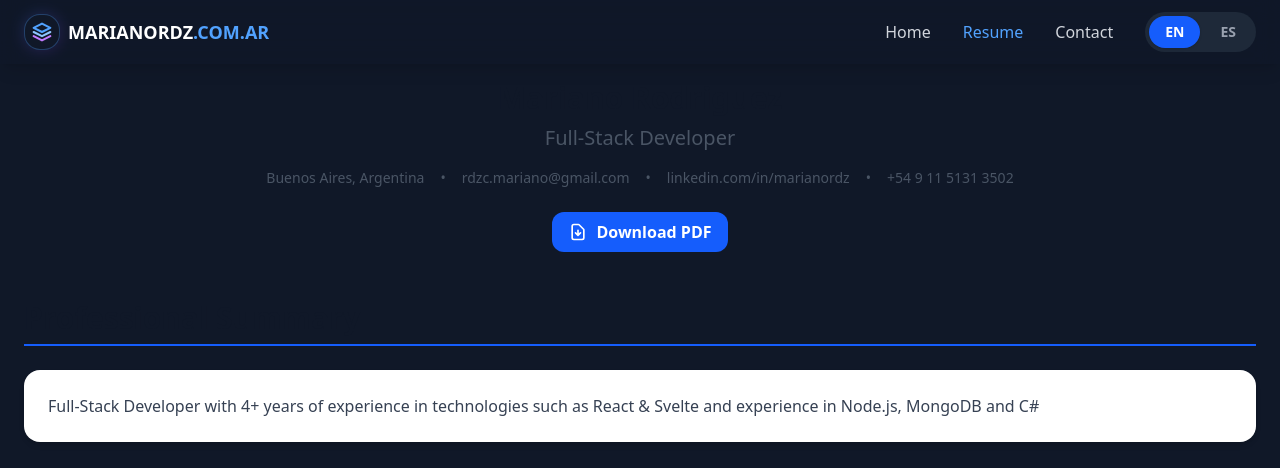
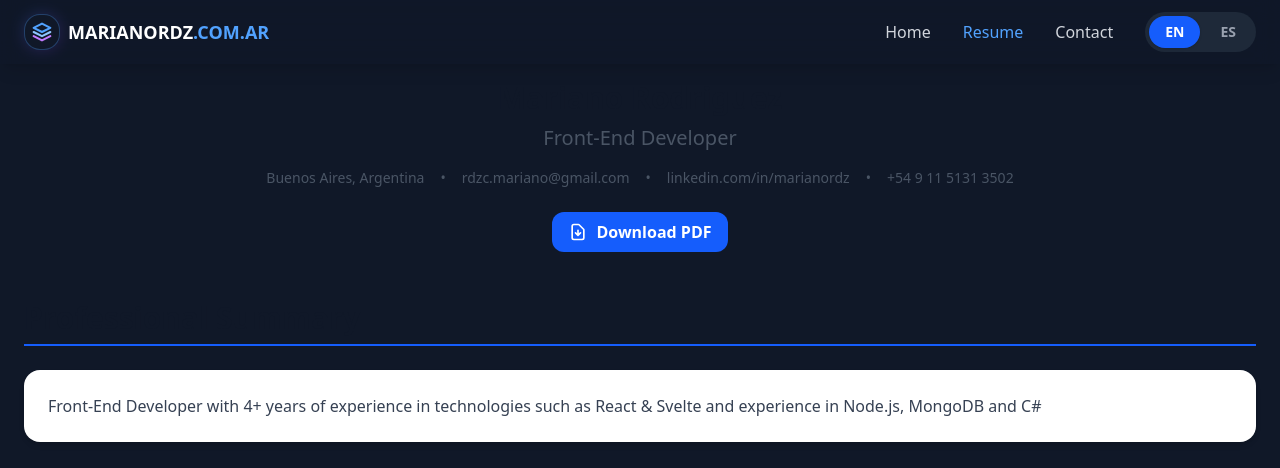
Before and after one commit to MarianoRDZ/website-react, a React (Vite) app: page /cv in a window 1280 px wide. Shown: the top 468 px of the page. Built offline with nearby package versions, Linux system fonts and the light colour scheme.

Commit message:
refactor: reemplazar Full-Stack por Front-End en todo el sitio
Actualiza título, SEO, hero, CV summary, job en Endava y tests.

```diff
--- a/index.html
+++ b/index.html
@@ -4,7 +4,7 @@
     <meta charset="UTF-8" />
     <link rel="icon" type="image/svg+xml" href="/logo.svg" />
     <meta name="viewport" content="width=device-width, initial-scale=1.0" />
-    <title>Mariano Rodriguez | Full-stack Developer</title>
+    <title>Mariano Rodriguez | Front-end Developer</title>
   </head>
   <body class="bg-background text-text-primary">
     <div id="root"></div>
--- a/portfolio.config.js
+++ b/portfolio.config.js
@@ -22,11 +22,11 @@ export const portfolioConfig = {
     basePath: '/',
 
     // Your site title (appears in browser tab)
-    title: 'Mariano Rodriguez | Full-stack Developer | marianordz.com.ar',
+    title: 'Mariano Rodriguez | Front-end Developer | marianordz.com.ar',
 
     // Site description for SEO
     description:
-      'Full-Stack Developer portfolio - marianordz.com.ar. Showcasing projects and experience in React, Node.js, and modern web technologies.',
+      'Front-End Developer portfolio - marianordz.com.ar. Showcasing projects and experience in React, Node.js, and modern web technologies.',
 
     // Google Analytics 4 Measurement ID
     // Get your ID from: https://analytics.google.com/
@@ -41,7 +41,7 @@ export const portfolioConfig = {
   personalInfo: {
     // Basic Info
     name: 'Mariano Rodriguez',
-    title: 'Full-Stack Developer',
+    title: 'Front-End Developer',
 
     // Contact Details
     email: 'rdzc.mariano@gmail.com',
@@ -60,7 +60,7 @@ export const portfolioConfig = {
     description:
       'Specializing in building performant, scalable, and beautifully intuitive web experiences with a focus on modern React architecture.',
     summary:
-      'Full-Stack Developer with 4+ years of experience in technologies such as React & Svelte and experience in Node.js, MongoDB and C#',
+      'Front-End Developer with 4+ years of experience in technologies such as React & Svelte and experience in Node.js, MongoDB and C#',
 
     // Resume/CV
     // Place your PDF in /public folder and update the filename here
@@ -99,7 +99,7 @@ export const portfolioConfig = {
       id: 3,
       slug: 'endava',
       company: 'ENDAVA',
-      title: 'Full-Stack Developer',
+      title: 'Front-End Developer',
       period: 'Feb 2020 - Oct 2021',
       description: [
         'Development of an app using React, Redux, NodeJS, and MongoDB/PostgreSQL',
--- a/src/i18n/locales/en.json
+++ b/src/i18n/locales/en.json
@@ -1,6 +1,6 @@
 {
   "meta": {
-    "title": "Mariano Rodriguez | Full-stack Developer"
+    "title": "Mariano Rodriguez | Front-end Developer"
   },
   "nav": {
     "home": "Home",
@@ -9,7 +9,7 @@
   },
   "hero": {
     "greeting": "Hi, I'm",
-    "title": "Full-Stack Developer",
+    "title": "Front-End Developer",
     "description": "Specializing in building performant, scalable, and beautifully intuitive web experiences with a focus on modern React architecture.",
     "viewResume": "Resume",
     "getInTouch": "Get in touch"
@@ -49,7 +49,7 @@
     "downloadPDF": "Download PDF",
     "contact": "Contact",
     "summary": "Professional Summary",
-    "summaryText": "Full-Stack Developer with 4+ years of experience in technologies such as React & Svelte and experience in Node.js, MongoDB and C#",
+    "summaryText": "Front-End Developer with 4+ years of experience in technologies such as React & Svelte and experience in Node.js, MongoDB and C#",
     "experience": "Professional Experience",
     "education": "Education",
     "certifications": "Certifications",
@@ -79,7 +79,7 @@
         ]
       },
       "endava": {
-        "title": "Full-Stack Developer",
+        "title": "Front-End Developer",
         "responsibilities": [
           "Development of an app using React, Redux, NodeJS, and MongoDB/PostgreSQL",
           "Built and maintained a React Native app with focus on compliance with WCAG 2.0 accessibility standards"
--- a/src/i18n/locales/es.json
+++ b/src/i18n/locales/es.json
@@ -1,6 +1,6 @@
 {
   "meta": {
-    "title": "Mariano Rodriguez | Desarrollador Full-stack"
+    "title": "Mariano Rodriguez | Desarrollador Front-end"
   },
   "nav": {
     "home": "Inicio",
@@ -9,7 +9,7 @@
   },
   "hero": {
     "greeting": "Hola, soy",
-    "title": "Desarrollador Full-Stack",
+    "title": "Desarrollador Front-End",
     "description": "Especializado en construir experiencias web eficientes, escalables y bellamente intuitivas con enfoque en arquitectura moderna de React.",
     "viewResume": "Currículum",
     "getInTouch": "Contáctame"
@@ -49,7 +49,7 @@
     "downloadPDF": "Descargar PDF",
     "contact": "Contacto",
     "summary": "Resumen Profesional",
-    "summaryText": "Desarrollador Full-Stack con más de 4 años de experiencia en tecnologías como React y Svelte, y experiencia en Node.js, MongoDB y C#",
+    "summaryText": "Desarrollador Front-End con más de 4 años de experiencia en tecnologías como React y Svelte, y experiencia en Node.js, MongoDB y C#",
     "experience": "Experiencia Profesional",
     "education": "Educación",
     "certifications": "Certificaciones",
@@ -79,7 +79,7 @@
         ]
       },
       "endava": {
-        "title": "Desarrollador Full-Stack",
+        "title": "Desarrollador Front-End",
         "responsibilities": [
           "Desarrollo de una aplicación usando React, Redux, NodeJS y MongoDB/PostgreSQL",
           "Construí y mantuve una aplicación React Native con enfoque en cumplimiento de estándares de accesibilidad WCAG 2.0"
```
Also changed, not shown: 2 other files (tests, documents, lock files or other folders).
